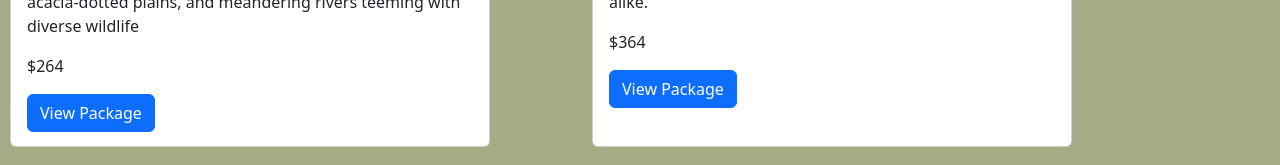
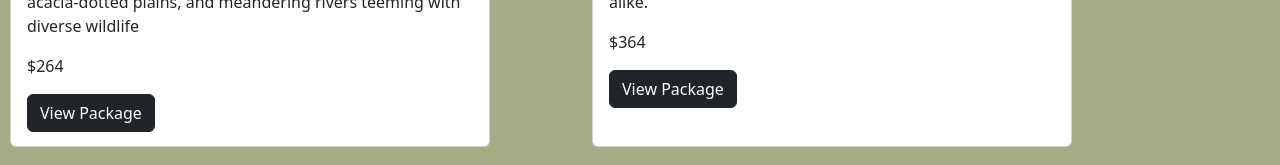
Before and after one commit to wahitom/phase-2-tour-project, a React (Create React App) app: page /destination in a window 1280 px wide. Shown: the part 569-734 px from the top of the page. Built offline with nearby package versions, Linux system fonts and the light colour scheme; data requests are answered from the project's data file.

Commit message:
changes added to db.json and navlink added to destination

```diff
--- a/db.json
+++ b/db.json
@@ -21,7 +21,7 @@
         {
             "id":3 ,
             "destination": "Amboseli National Park",
-            "description": "Amboseli National Park, a jewel of Kenya's wildlife conservation, offers an awe-inspiring adventure at the foot of Mount Kilimanjaro, Africa's highest peak. With its iconic view of the snow-capped mountain serving as a backdrop to the park's vast savannah and acacia woodlands, Amboseli is a photographer's dream. This unique landscape is a sanctuary for a thriving elephant population, making it one of the best places in Africa to witness these magnificent creatures up close",
+            "description": "Amboseli National Park, a jewel of Kenya's wildlife conservation, offers an awe-inspiring adventure at the foot of Mount Kilimanjaro, Africa's highest peak. With its iconic view of the snow-capped mountain serving as a backdrop to the park's vast savannah and acacia woodlands, Amboseli is a photographer's dream.",
             "image": "https://www.nairobinationalparkkenya.com/wp-content/uploads/2022/03/amboseli-NP-582x393-1.jpg",
             "prices": "$200"
         },
--- a/src/components/Destination.jsx
+++ b/src/components/Destination.jsx
@@ -1,12 +1,11 @@
 import React from "react";
 import { useState, useEffect } from "react";
 import Stack from "react-bootstrap/Stack";
+import { NavLink } from "react-router-dom";
 import { Button, Card, CardText, Container, Row, Col } from "react-bootstrap";
 
 const Destination = () => {
-  const handleViewPackage = () => {
-    alert("View Package button clicked");
-  };
+
 
   const [travels, setTravels] = useState([]);
 
@@ -44,7 +43,9 @@ const Destination = () => {
                 <Card.Title>{travel.destination}</Card.Title>
                 <Card.Text>{travel.description}</Card.Text>
                 <CardText>{travel.prices}</CardText>
-                <Button onClick={handleViewPackage}> View Package</Button>
+                <NavLink className="nav-link active text-white " aria-current="page" to="/availablepackages">
+                <Button variant="dark" className="nav-item " style={{marginTop:"0px"}}> View Package</Button>
+                </NavLink>
               </Card.Body>
             </Card>
           </Col>
--- a/src/components/Home.jsx
+++ b/src/components/Home.jsx
@@ -121,7 +121,7 @@ function Home() {
             <h1>Pride Of Africa</h1>
 
             <Button variant="dark" className="nav-item " style={{marginTop:"30px"}}>
-                <NavLink className="nav-link active text-white " aria-current="page" to="/destinations">
+                <NavLink className="nav-link active text-white " aria-current="page" to="/destination">
                   View Destinations
                 </NavLink>
               </Button>
```
